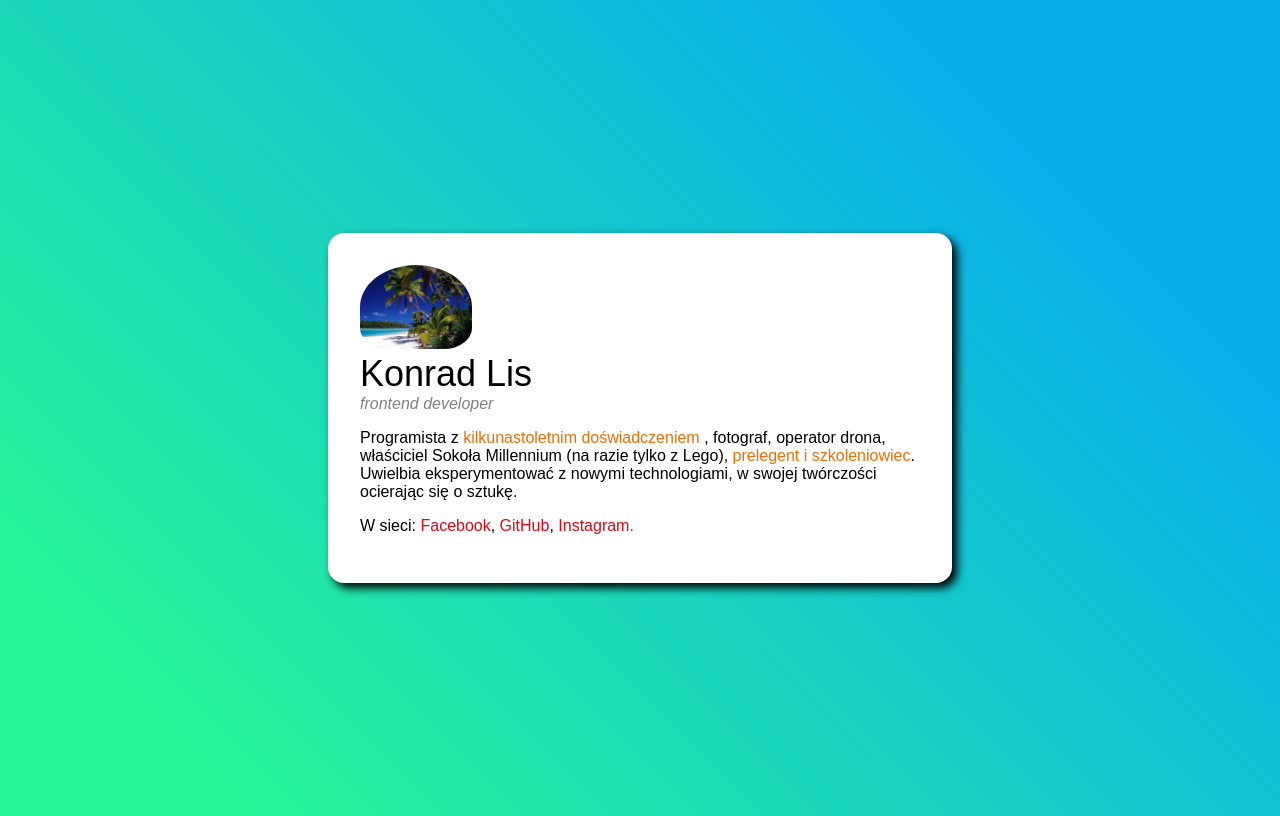
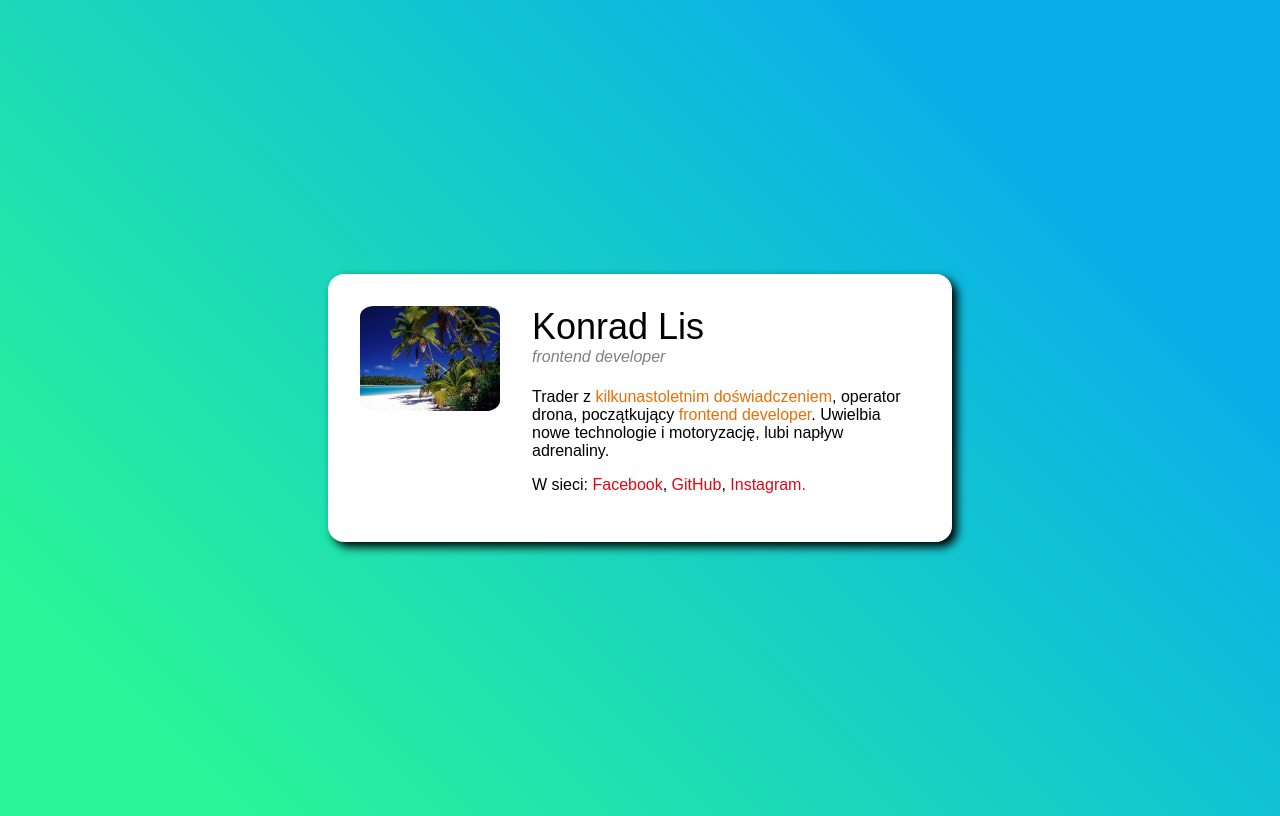
Before and after one commit to konlis/wizytowka, a plain HTML site: page index.html in a window 1280 px wide. Drawn offline with Linux system fonts and the light colour scheme.

Commit message:
Change text, finish project

```diff
--- a/index.html
+++ b/index.html
@@ -10,13 +10,15 @@
     <main class='main'>
       <article class='main-text'>
         <img class='main-picture' src='image/face.jpg' alt='face'>
-        <header class='main-info'>
-          <h1 class='main-name'>Konrad Lis</h1>
-          <p class='main-position'>frontend developer</p>
-        </header>
-        <p class='main-descirption'>Programista z <strong class='special'>kilkunastoletnim doświadczeniem</strong> , fotograf, operator drona, właściciel Sokoła Millennium (na razie tylko z Lego), <strong class='special'>prelegent i szkoleniowiec</strong>.
-          Uwielbia eksperymentować z nowymi technologiami, w swojej twórczości ocierając się o sztukę.</p>
-        <p class='main-descirption'>W sieci: <a class='main-link' href='#'>Facebook</a>, <a class='main-link' href='#'>GitHub</a>, <a class='main-link' href='#'>Instagram.</a></p>
+        <div>
+          <header class='main-info'>
+            <h1 class='main-name'>Konrad Lis</h1>
+            <p class='main-position'>frontend developer</p>
+          </header>
+          <p class='main-descirption' class='main-descirption-margin'>Trader z <strong class='special'>kilkunastoletnim doświadczeniem</strong>, operator drona, początkujący <strong class='special'>frontend developer</strong>.
+            Uwielbia nowe technologie i motoryzację, lubi napływ adrenaliny.</p>
+          <p class='main-descirption'>W sieci: <a class='main-link' href='#'>Facebook</a>, <a class='main-link' href='#'>GitHub</a>, <a class='main-link' href='#'>Instagram.</a></p>
+        </div>
       </article>
     </main>
   </body>
--- a/style.css
+++ b/style.css
@@ -14,6 +14,8 @@ body {
     font-family: Arial, Helvetica, sans-serif;
 }
 article {
+    display: flex;
+    align-items: flex-start;
 }
 .main {
     background-color: white;
@@ -37,6 +39,13 @@ article {
 .main-description {
     font-size: 16px;
     line-height: 22px;
+    margin: 0;
+}
+.main-descirption-margin {
+    margin-bottom: 24px;
+}
+.main-info {
+    margin-bottom: 22px;
 }
 .special {
     color: #ED6D05;
@@ -47,6 +56,7 @@ article {
     text-decoration: none;
 }
 img {
-    max-width: 20%;
-    border-radius: 100% 100% 50% 50%;
+    max-width: 25%;
+    border-radius: 10%;
+    margin-right: 32px;
 }
```
